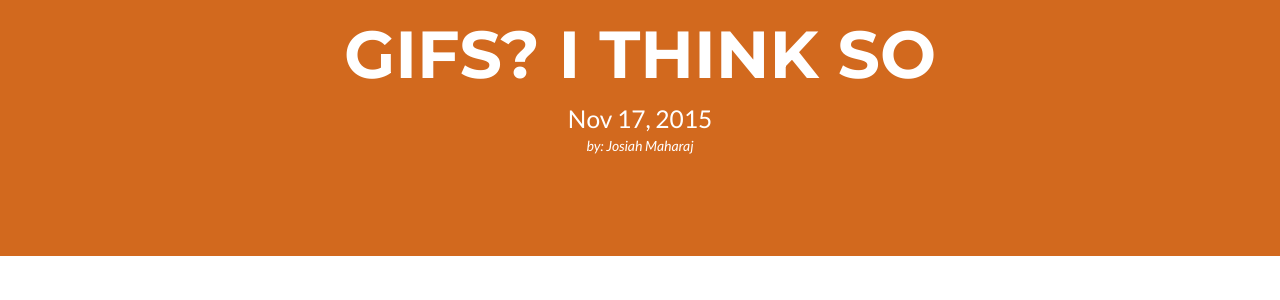
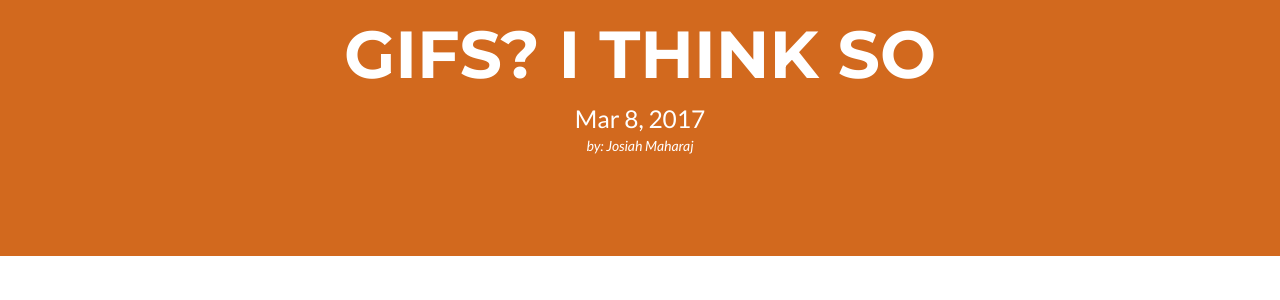
Before and after one commit to josiahmaharaj/josiahmaharaj.github.io, a Jekyll site: the page built from _posts/2017-03-08-gifs?-i-think-so.md, in a window 1280 px wide and 900 px high. Shown: the part 202-502 px from the top of the window. Built offline with Jekyll 4.4.1, drawn with Linux system fonts in a browser that asks for light colours; nearby versions of some CDN libraries; comment, search, counter and statistics services are not loaded; some of the changed text lies outside the part shown.

Commit message:
Post 1 update

```diff
--- a/_posts/2017-03-08-gifs?-i-think-so.md
+++ b/_posts/2017-03-08-gifs?-i-think-so.md
@@ -1,7 +1,7 @@
 ---
 layout: post
 title:  "Gifs? I Think So"
-date:   2015-11-17 16:16:01 -0600
+date:   2017-03-08
 categories: gifs
 author: Josiah Maharaj
 ---
```
